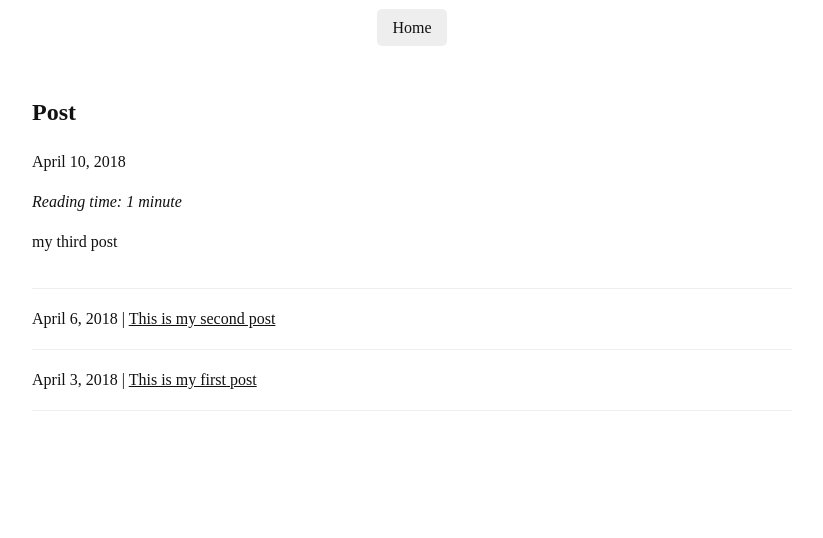
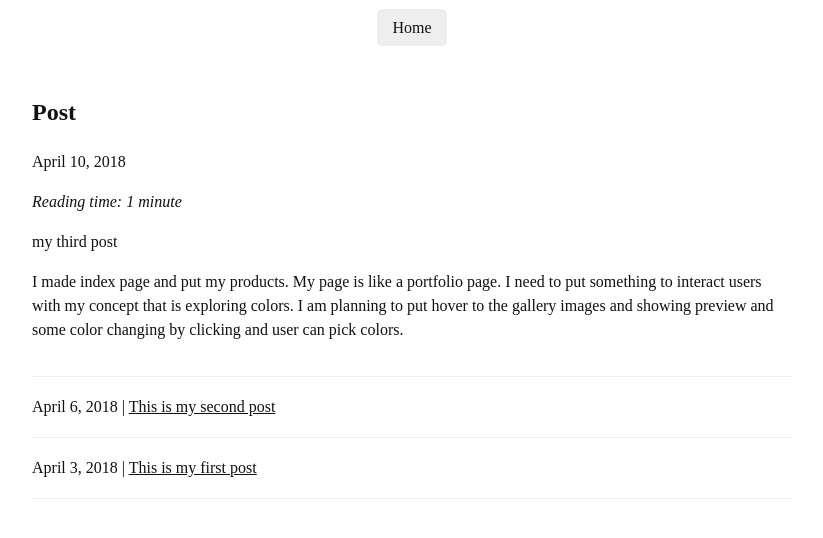
Before and after one commit to parks238/project-blog, a Jekyll site: the page built from _posts/2018-04-10-post.md, in a window 1280 px wide. Shown: the top 538 px of the page, without its empty margins (228-1051 px from the left). Built offline with Jekyll 4.4.1, drawn with Linux system fonts in a browser that asks for light colours.

Commit message:
Update 2018-04-10-post.md

```diff
--- a/_posts/2018-04-10-post.md
+++ b/_posts/2018-04-10-post.md
@@ -1,2 +1,4 @@
 
 my third post
+
+I made index page and put my products. My page is like a portfolio page. I need to put something to interact users with my concept that is exploring colors. I am planning to put hover to the gallery images and showing preview and some color changing by clicking and user can pick colors.
```
